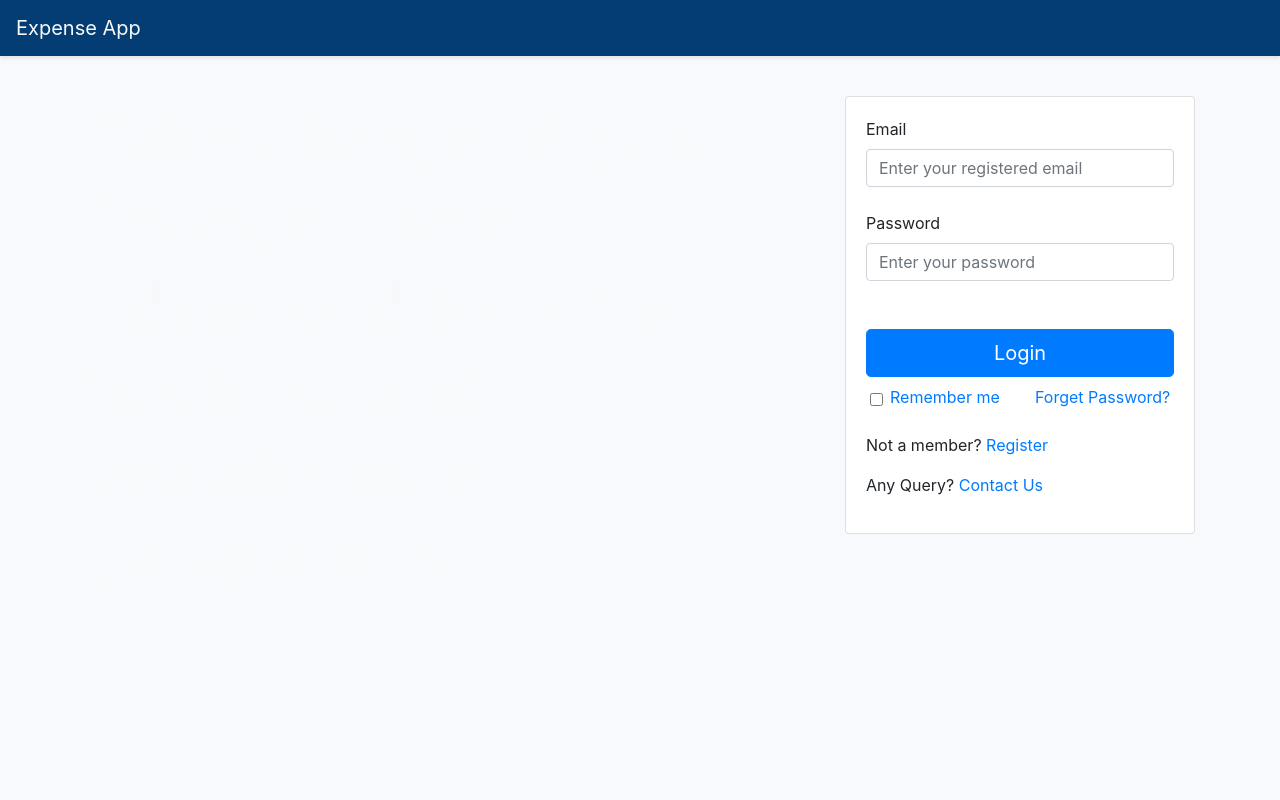
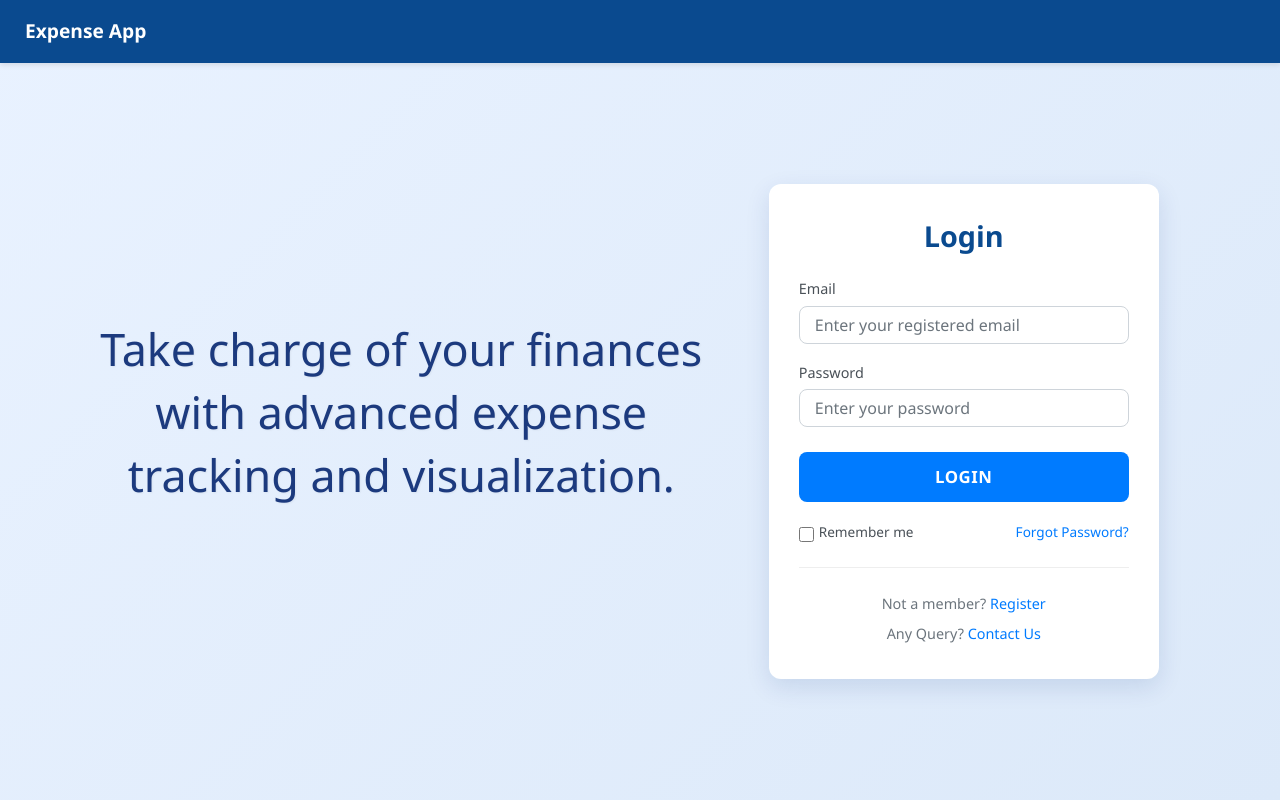
Before and after one commit to afzalasar7/Expense-Tracker, a Flask app: page / in a window 1280 px wide. Run offline with Flask 2, Linux system fonts and the light colour scheme.

Commit message:
Update login.html

```diff
--- a/templates/login.html
+++ b/templates/login.html
@@ -1,108 +1,121 @@
 <!doctype html>
 <html lang="en">
   <head>
-    <!-- Required meta tags -->
     <meta charset="utf-8">
     <meta name="viewport" content="width=device-width, initial-scale=1, shrink-to-fit=no">
 
-    <link rel="stylesheet" type="text/css" href="{{ url_for('static',filename='css/style.css') }}">
+    <link rel="stylesheet" href="https://cdn.jsdelivr.net/npm/bootstrap@4.3.1/dist/css/bootstrap.min.css" integrity="sha384-ggOyR0iXCbMQv3Xipma34MD+dH/1fQ784/j6cY/iJTQUOhcWr7x9JvoRxT2MZw1T" crossorigin="anonymous">
+    <title>Expense Tracker - Login</title>
+    <style>
+      /* Minimal style to assist flex layout if needed, technically not inline but helps body structure */
+      html, body { height: 100%; margin: 0; padding: 0; }
+    </style>
+  </head>
+  <body style="font-family: 'Segoe UI', Roboto, Arial, sans-serif; background: linear-gradient(135deg, #e9f2ff 0%, #dce9f9 100%); display: flex; flex-direction: column; min-height: 100vh; color: #333;">
 
-    <!-- Bootstrap CSS -->
-    <link rel="stylesheet" href="https://cdn.jsdelivr.net/npm/bootstrap@4.3.1/dist/css/bootstrap.min.css" integrity="sha384-ggOyR0iXCbMQv3Xipma34MD+dH/1fQ784/j6cY/iJTQUOhcWr7x9JvoRxT2MZw1T" crossorigin="anonymous">
-    <script src="{{ url_for('static', filename='js/script.js') }}"></script>
-    <title>Expense Tracker - Login</title>
-  </head>
-  <body class="body">
-<!--  Creating navbar-->
-    <nav class="navbar bg-nav">
-        <a href="" class="navbar-brand text-light">Expense App</a>
+    <nav class="navbar" style="background-color: #0a4a8f; padding: 12px 25px; box-shadow: 0 2px 5px rgba(0,0,0,0.1);">
+        <a href="#" class="navbar-brand" style="color: #ffffff; font-weight: 600; text-decoration: none; font-size: 1.2rem;">Expense App</a>
+    </nav>
 
-    </nav>
-<!--  creating a main div  -->
-    <div class="container">
-<!--     creating a row-->
-      <div class="row">
-<!--        dividing above row into two columns 8 and 4 (12 is max grid shape)-->
-        <div class="col-md-8">
-<!--          adding text in first columns-->
-          <h1 class="text-light display-4 mt-50" style="font-size:70px">Take charge of your finances with advanced expense tracking and visualization capabilities</h1>
+    <div class="container" style="flex-grow: 1; display: flex; align-items: center; justify-content: center; padding: 20px 15px;">
+      <div class="row" style="width: 100%; display: flex; flex-wrap: wrap; align-items: center; justify-content: center;">
+
+        <div class="col-md-7" style="padding-right: 30px; text-align: center; margin-bottom: 30px;"> <h1 style="color: #1c3a7e; font-size: clamp(1.8rem, 4vw, 2.8rem); font-weight: 300; line-height: 1.4; text-shadow: 1px 1px 2px rgba(0,0,0,0.05);">
+            Take charge of your finances with advanced expense tracking and visualization.
+          </h1>
         </div>
-        <div class="col-md-4">
-<!--          this is second columns, adding login section in this -->
-            {% for message in get_flashed_messages() %}
-         <div class="alert alert-warning alert-dismissible fade show my-1" id="alert" role="alert">
+
+        <div class="col-md-5" style="width: 100%; max-width: 420px; margin: 0 auto;"> {% for message in get_flashed_messages() %}
+            <div class="alert alert-warning alert-dismissible fade show" id="alert" role="alert" style="background-color: #fff3cd; border: 1px solid #ffeeba; color: #856404; border-radius: 8px; padding: 15px; margin-bottom: 20px; font-size: 0.9rem; box-shadow: 0 2px 4px rgba(0,0,0,0.05);">
                 {{ message }}
-            <button type="button" class="close" data-dismiss="alert" aria-label="Close">
+                <button type="button" class="close" data-dismiss="alert" aria-label="Close" style="background: none; border: none; font-size: 1.4rem; line-height: 1; color: #856404; opacity: 0.7; padding: 0 5px; position: absolute; right: 10px; top: 50%; transform: translateY(-50%);">
                     <span aria-hidden="true">&times;</span>
                 </button>
             </div>
             {% endfor %}
-          <div class="card mt-50">
-            <div class="card-body">
+
+          <div class="card" style="background-color: #ffffff; border-radius: 12px; box-shadow: 0 8px 25px rgba(0, 50, 120, 0.12); border: none; overflow: hidden;">
+            <div class="card-body" style="padding: 35px 30px;">
+                  <h2 style="text-align: center; color: #0a4a8f; margin-bottom: 25px; font-weight: 600; font-size: 1.8rem;">Login</h2>
                   <form class="form" method="post" action="/login_validation">
-                    <label>Email</label><br>
-                    <input type="email" class="form-control" name="email" placeholder="Enter your registered email" required><br>
-                    <label>Password</label><br>
-                    <input type="password" class="form-control" name="password" placeholder="Enter your password" required><br><br>
-                    <input type="submit" class="btn btn-primary btn-block btn-lg" value="Login">
+                    <div style="margin-bottom: 18px;">
+                        <label for="email" style="font-weight: 500; font-size: 0.9rem; color: #495057; margin-bottom: 6px; display: block;">Email</label>
+                        <input type="email" id="email" class="form-control" name="email" placeholder="Enter your registered email" required style="width: 100%; padding: 12px 15px; border: 1px solid #ced4da; border-radius: 8px; font-size: 1rem; box-sizing: border-box; transition: border-color 0.2s ease;">
+                    </div>
+                    <div style="margin-bottom: 25px;">
+                        <label for="password" style="font-weight: 500; font-size: 0.9rem; color: #495057; margin-bottom: 6px; display: block;">Password</label>
+                        <input type="password" id="password" class="form-control" name="password" placeholder="Enter your password" required style="width: 100%; padding: 12px 15px; border: 1px solid #ced4da; border-radius: 8px; font-size: 1rem; box-sizing: border-box; transition: border-color 0.2s ease;">
+                    </div>
+
+                    <input type="submit" class="btn btn-primary btn-block btn-lg" value="Login"
+                           onmouseover="this.style.backgroundColor='#0056b3';"
+                           onmouseout="this.style.backgroundColor='#007bff';"
+                           style="width: 100%; background-color: #007bff; color: white; padding: 12px 20px; border: none; border-radius: 8px; font-size: 1.05rem; font-weight: 600; cursor: pointer; transition: background-color 0.2s ease; text-transform: uppercase; letter-spacing: 0.5px;">
                   </form>
-                <!-- Reset Password -->
-                <div class="row">
-                    <div class="col my-1">
-                            <div class="form-check m-1">
-                            <input class="form-check-input my-2" type="checkbox" value="" id="form2Example31"/>
-                            <label class="form-check-label text-primary" for="form2Example31"> Remember me </label>
+
+                <div style="display: flex; justify-content: space-between; align-items: center; margin-top: 20px; font-size: 0.85rem;">
+                    <div class="form-check" style="display: flex; align-items: center;">
+                        <input class="form-check-input" type="checkbox" value="" id="form2Example31" style="margin-right: 8px; height: 15px; width: 15px; cursor: pointer; vertical-align: middle;">
+                        <label class="form-check-label" for="form2Example31" style="color: #495057; margin-bottom: 0; cursor: pointer;"> Remember me </label>
                     </div>
-                    </div>
-                    <div class="col">
-                        <p class="mt-2" data-toggle="modal" data-target="#password_reset"><a href="#password_reset">Forget Password?</a></p>
+                    <div>
+                        <a href="#" data-toggle="modal" data-target="#password_reset" style="color: #007bff; text-decoration: none;">Forgot Password?</a>
                     </div>
                 </div>
 
-                <!-- Modal -->
-                <div class="modal top fade" id="password_reset" tabindex="-1" aria-labelledby="exampleModalLabel"
-                 aria-hidden="true" data-mdb-backdrop="true" data-mdb-keyboard="true">
-                    <div class="modal-dialog" style="width: 300px;">
-                    <div class="modal-content text-center">
-                        <div class="modal-header h5 text-white bg-primary justify-content-center">
-                            Password Reset
+                 <hr style="margin: 25px 0; border-top: 1px solid #eee;">
+
+                <div style="text-align: center; font-size: 0.9rem; color: #6c757d;">
+                    <p style="margin-bottom: 8px;">Not a member? <a href="/register" style="color: #007bff; font-weight: 500; text-decoration: none;">Register</a></p>
+                    <p style="margin-bottom: 0;">Any Query? <a href="/contact" style="color: #007bff; font-weight: 500; text-decoration: none;">Contact Us</a> </p>
                 </div>
-                        <div class="modal-body px-5">
-                            <p class="py-2">
-                                Enter your registered email address to reset your password.
+
+                <div class="modal top fade" id="password_reset" tabindex="-1" aria-labelledby="passwordResetLabel" aria-hidden="true">
+                    <div class="modal-dialog" style="max-width: 400px; margin: 1.75rem auto;"> <div class="modal-content" style="border-radius: 10px; border: none; box-shadow: 0 5px 15px rgba(0,0,0,0.2);">
+                        <div class="modal-header" style="background-color: #007bff; color: white; border-top-left-radius: 10px; border-top-right-radius: 10px; padding: 15px 20px; border-bottom: none;">
+                            <h5 class="modal-title" id="passwordResetLabel" style="margin: 0 auto; font-size: 1.2rem; font-weight: 600;">Password Reset</h5>
+                            <button type="button" class="close" data-dismiss="modal" aria-label="Close" style="position: absolute; right: 15px; top: 15px; background: none; border: none; font-size: 1.5rem; line-height: 1; color: white; opacity: 0.8; text-shadow: none; padding: 0;">
+                                <span aria-hidden="true">&times;</span>
+                             </button>
+                        </div>
+                        <div class="modal-body" style="padding: 25px 30px;">
+                            <p style="text-align: center; color: #6c757d; margin-bottom: 20px; font-size: 0.9rem;">
+                                Enter your registered email address and new password.
                             </p>
                             <form class="form" method="post" action="/reset">
-                                <input type="email" class="form-control " id="femail" name="femail" placeholder="Enter registered email" required>
-                                <input type="password" class="form-control my-1"  name="pswd" placeholder="Enter New Password" required><br>
-                                <input type="submit" class="btn my-2 btn-primary btn-block" id="reset" name="reset" value="Reset">
-
+                                <div style="margin-bottom: 15px;">
+                                    <label for="femail" style="font-weight: 500; font-size: 0.85rem; color: #495057; margin-bottom: 5px; display: block;">Email</label>
+                                    <input type="email" class="form-control" id="femail" name="femail" placeholder="Enter registered email" required style="width: 100%; padding: 10px 12px; border: 1px solid #ced4da; border-radius: 6px; font-size: 0.95rem;">
+                                </div>
+                                <div style="margin-bottom: 20px;">
+                                    <label for="pswd" style="font-weight: 500; font-size: 0.85rem; color: #495057; margin-bottom: 5px; display: block;">New Password</label>
+                                    <input type="password" class="form-control" id="pswd" name="pswd" placeholder="Enter New Password" required style="width: 100%; padding: 10px 12px; border: 1px solid #ced4da; border-radius: 6px; font-size: 0.95rem;">
+                                </div>
+                                <input type="submit" class="btn btn-primary btn-block" id="reset" name="reset" value="Reset Password"
+                                       onmouseover="this.style.backgroundColor='#0056b3';"
+                                       onmouseout="this.style.backgroundColor='#007bff';"
+                                       style="width: 100%; background-color: #007bff; color: white; padding: 10px 15px; border: none; border-radius: 6px; font-size: 1rem; font-weight: 500; cursor: pointer; transition: background-color 0.2s ease;">
                             </form>
-                            <div class="d-flex justify-content-between mt-4">
-                                <a class="" href="/">Login</a>
-                                <a class="" href="/register">Register</a>
+                            <div style="display: flex; justify-content: space-between; margin-top: 25px; font-size: 0.85rem;">
+                                <a href="#" data-dismiss="modal" style="color: #007bff; text-decoration: none;">Cancel</a>
+                                <a href="/register" style="color: #007bff; text-decoration: none;">Register</a>
                             </div>
                         </div>
                     </div>
                     </div>
                 </div>
-              <p class="mt-2">Not a member? <a href="/register">Register</a></p>
-                <p class="mt-2">Any Query? <a href="/contact">Contact Us</a> </p>
-            </div>
-          </div>
-        </div>
-      </div>
-    </div>
+                </div> </div> </div> </div> </div> <script src="https://code.jquery.com/jquery-3.3.1.slim.min.js" integrity="sha384-q8i/X+965DzO0rT7abK41JStQIAqVgRVzpbzo5smXKp4YfRvH+8abtTE1Pi6jizo" crossorigin="anonymous"></script>
+    <script src="https://cdn.jsdelivr.net/npm/popper.js@1.14.7/dist/umd/popper.min.js" integrity="sha384-UO2eT0CpHqdSJQ6hJty5KVphtPhzWj9WO1clHTMGa3JDZwrnQq4sF86dIHNDz0W1" crossorigin="anonymous"></script>
+    <script src="https://cdn.jsdelivr.net/npm/bootstrap@4.3.1/dist/js/bootstrap.min.js" integrity="sha384-JjSmVgyd0p3pXB1rRibZUAYoIIy6OrQ6VrjIEaFf/nJGzIxFDsf4x0xIM+B07jRM" crossorigin="anonymous"></script>
     <script type="text/javascript">
+        // Auto-close alert messages
+        if (document.getElementById('alert')) { // Check if alert exists
             setTimeout(function () {
-                    // Closing the alert
+                // Use Bootstrap's jQuery method to close
                 $('#alert').alert('close');
-                }, 3000);
+            }, 3000); // Close after 3 seconds
+        }
     </script>
 
-    <!-- Optional JavaScript -->
-    <!-- jQuery first, then Popper.js, then Bootstrap JS -->
-    <script src="https://code.jquery.com/jquery-3.3.1.slim.min.js" integrity="sha384-q8i/X+965DzO0rT7abK41JStQIAqVgRVzpbzo5smXKp4YfRvH+8abtTE1Pi6jizo" crossorigin="anonymous"></script>
-    <script src="https://cdn.jsdelivr.net/npm/popper.js@1.14.7/dist/umd/popper.min.js" integrity="sha384-UO2eT0CpHqdSJQ6hJty5KVphtPhzWj9WO1clHTMGa3JDZwrnQq4sF86dIHNDz0W1" crossorigin="anonymous"></script>
-    <script src="https://cdn.jsdelivr.net/npm/bootstrap@4.3.1/dist/js/bootstrap.min.js" integrity="sha384-JjSmVgyd0p3pXB1rRibZUAYoIIy6OrQ6VrjIEaFf/nJGzIxFDsf4x0xIM+B07jRM" crossorigin="anonymous"></script>
   </body>
 </html>
```
Lines whose indentation alone changed are shown as unchanged.
